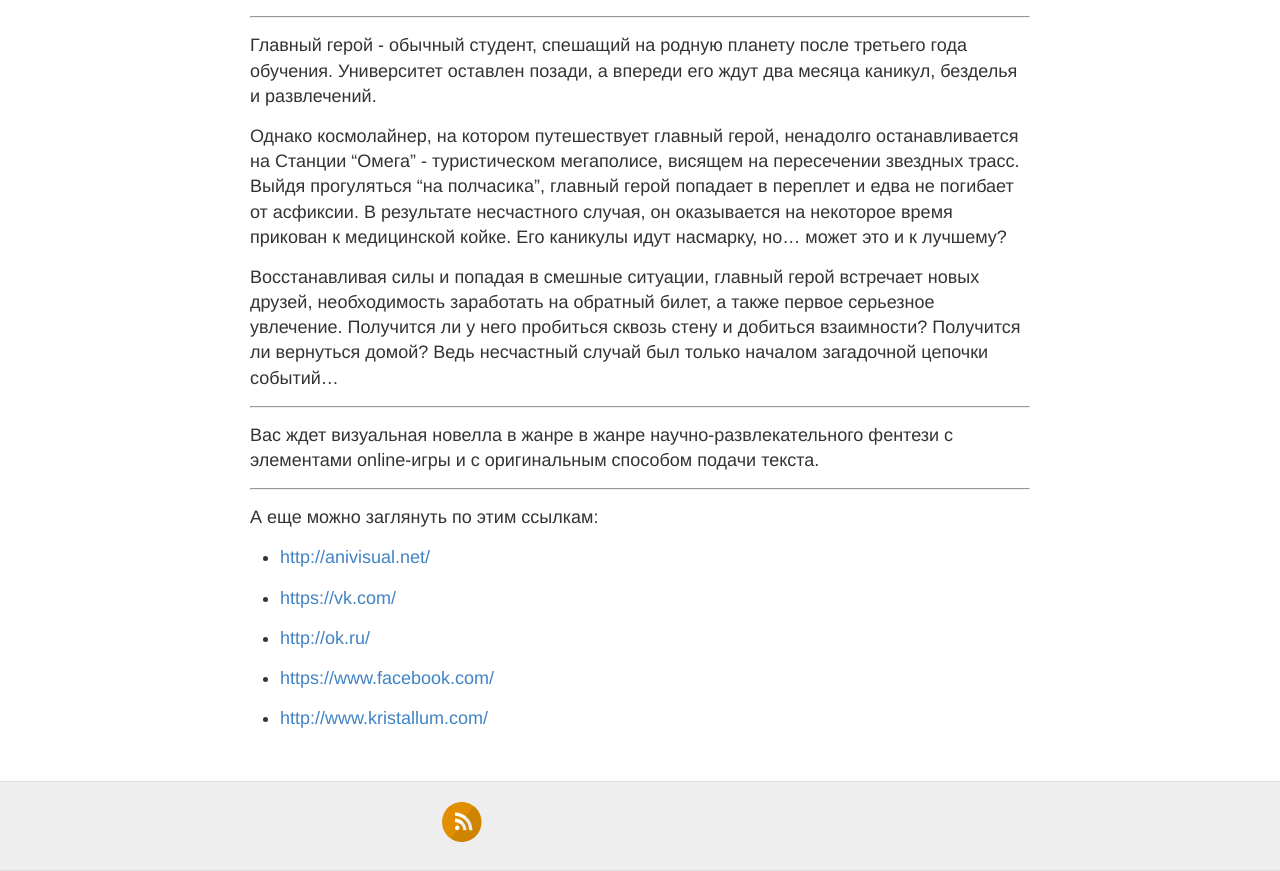
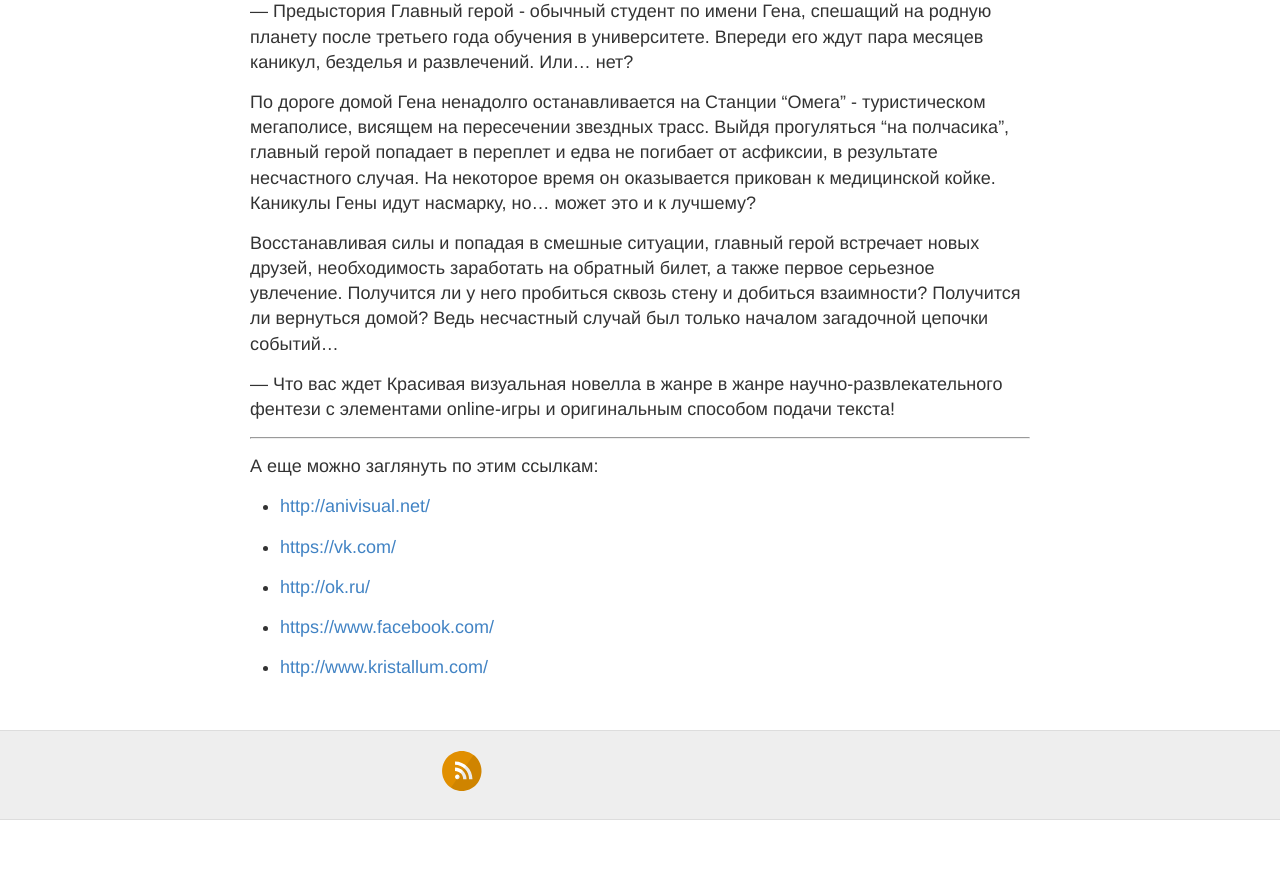
Before and after one commit to IPv6/kristallum, a Jekyll site: the page built from _content_ru/_pages/about.md, in a window 1280 px wide. Shown: the part 590-1461 px from the top of the page. Built offline with Jekyll 4.4.1, drawn with Linux system fonts in a browser that asks for light colours; after the commit the page ends 1410 px from its top, so only the background shows below that; some of the changed text lies outside the part shown.

Commit message:
android release

```diff
--- a/_content_ru/_pages/about.md
+++ b/_content_ru/_pages/about.md
@@ -6,18 +6,17 @@
 
 [![ru-logo](http://gamerotor.com/images_ldu/_api/img/gamepromo3.png)](http://www.kristallum.com)
 
----
-2215 год. Мирное будущее. Десятки планет и цивилизаций, живущих по своим правилам.
+2217 год. Мирное будущее. Десятки планет и цивилизаций, живущих по своим правилам.
 
----
- Главный герой - обычный студент, спешащий на родную планету после третьего года обучения. Университет оставлен позади, а впереди его ждут два месяца каникул, безделья и развлечений.
+--- Предыстория
+Главный герой - обычный студент по имени Гена, спешащий на родную планету после третьего года обучения в университете. Впереди его ждут пара месяцев каникул, безделья и развлечений. Или... нет?
 
- Однако космолайнер, на котором путешествует главный герой, ненадолго останавливается на Станции "Омега" - туристическом мегаполисе, висящем на пересечении звездных трасс. Выйдя прогуляться "на полчасика", главный герой попадает в переплет и едва не погибает от асфиксии. В результате несчастного случая, он оказывается на некоторое время прикован к медицинской койке. Его каникулы идут насмарку, но... может это и к лучшему?
+По дороге домой Гена ненадолго останавливается на Станции "Омега" - туристическом мегаполисе, висящем на пересечении звездных трасс. Выйдя прогуляться "на полчасика", главный герой попадает в переплет и едва не погибает от асфиксии, в результате несчастного случая. На некоторое время он оказывается прикован к медицинской койке. Каникулы Гены идут насмарку, но... может это и к лучшему?
 
- Восстанавливая силы и попадая в смешные ситуации, главный герой встречает новых друзей, необходимость заработать на обратный билет, а также первое серьезное увлечение. Получится ли у него пробиться сквозь стену и добиться взаимности? Получится ли вернуться домой? Ведь несчастный случай был только началом загадочной цепочки событий...
+Восстанавливая силы и попадая в смешные ситуации, главный герой встречает новых друзей, необходимость заработать на обратный билет, а также первое серьезное увлечение. Получится ли у него пробиться сквозь стену и добиться взаимности? Получится ли вернуться домой? Ведь несчастный случай был только началом загадочной цепочки событий...
 
----
-Вас ждет визуальная новелла в жанре в жанре научно-развлекательного фентези с элементами online-игры и с оригинальным способом подачи текста.
+--- Что вас ждет
+Красивая визуальная новелла в жанре в жанре научно-развлекательного фентези с элементами online-игры и оригинальным способом подачи текста!
 
 ---
 А еще можно заглянуть по этим ссылкам:
```
Also changed, not shown: _posts/2017-03-27-andr.md (added, +9 -0 lines).
